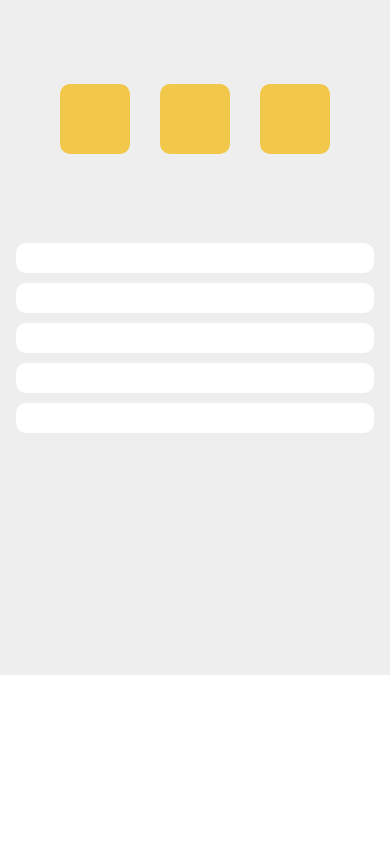
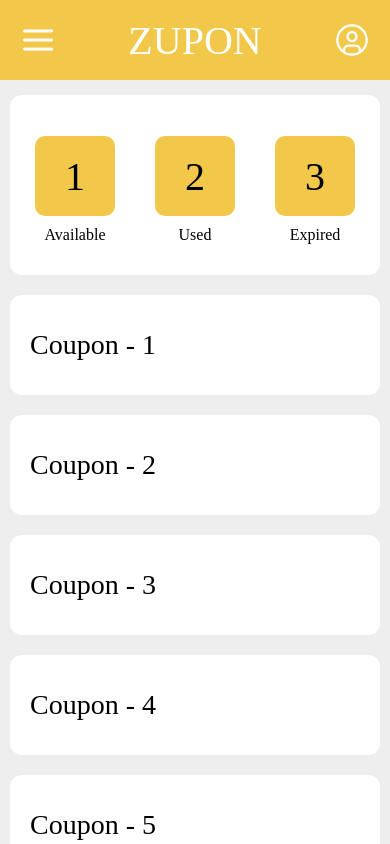
Before and after one commit to satyamskillz/Zupon, a React Native app in the folder frontend/: screen / in a window 390 px wide. Built offline with nearby package versions, Linux system fonts and the light colour scheme.

Commit message:
completed dashboard

```diff
--- a/frontend/App.js
+++ b/frontend/App.js
@@ -1,5 +1,6 @@
 import React from 'react';
 import HomeScreen from './src/screens/Home';
+import LandingScreen from './src/screens/Landing';
 
 function App(props) {
 
--- /dev/null
+++ b/frontend/react-native.config.js
@@ -0,0 +1,3 @@
+module.exports = {
+    assets: ['./assets/inter/'],
+}
--- a/frontend/src/components/Header/index.js
+++ b/frontend/src/components/Header/index.js
@@ -1,23 +1,45 @@
 import React from 'react';
-import { View, Text, StyleSheet } from 'react-native';
+import { View, Text, StyleSheet, Image, TouchableOpacity } from 'react-native';
 
 import colors from '../../constants/colors'
 
 function Header(props) {
     return (
         <View style={styles.container}>
-            <Text>Zupon</Text>
+            <TouchableOpacity style={styles.menu}>
+                <Image style={styles.menuImage} source={require("../../../assets/menu.png")} />
+            </TouchableOpacity>
+
+            <Text style={styles.heading}>ZUPON</Text>
+
+            <TouchableOpacity style={styles.user}>
+                <Image source={require('../../../assets/user.png')} />
+            </TouchableOpacity>
         </View>
     );
 }
 
 const styles = StyleSheet.create({
     container: {
+        backgroundColor: colors.primary,
         display: "flex",
         flexDirection: "row",
-        flexGrow: 1,
         justifyContent: "space-between",
-
+        alignItems: "center",
+        paddingHorizontal: 20,
+        height: 80,
+    },
+    element: {
+        backgroundColor: colors.white,
+        padding: 20,
+        width: "30%",
+        textAlign: "center",
+        fontFamily: "Inter-Regular"
+    },
+    heading: {
+        fontSize: 40,
+        fontFamily: "Inter-Black",
+        color: colors.white,
     },
     text: {
         margin: 15,
--- a/frontend/src/components/Hexagon/index.js
+++ b/frontend/src/components/Hexagon/index.js
@@ -4,11 +4,11 @@
 
 function Hexagon(props) {
     return (
-        <View style={styles.container}>
-            <Text style={styles.text}>{props.text ? props.text : ""}</Text>
-            {/* <View>
-                subText && <Text style={styles.subText}>{props.subText}</Text>
-            </View> */}
+        <View>
+            <View style={styles.container}>
+                <Text style={styles.text}>{props.text ? props.text : ""}</Text>
+            </View>
+            <Text style={styles.subText}>{props.subText}</Text>
         </View>
     );
 
@@ -16,23 +16,25 @@
 
 const styles = StyleSheet.create({
     container: {
-        borderColor: colors.primary,
         backgroundColor: colors.primary,
-        borderWidth: 5,
-        margin: 15,
-        height: 70,
-        width: 70,
+        marginHorizontal: 20,
+        marginVertical: 10,
+        height: 80,
+        width: 80,
         borderRadius: 10,
         display: "flex",
         alignItems: "center",
         justifyContent: "center",
     },
     subText: {
-        color: colors.black,
-        fontSize: 24,
+        fontSize: 16,
+        fontFamily: "Inter-Medium",
+        textAlign: "center",
+        color: colors.black
     },
     text: {
-        fontSize: 46,
+        fontSize: 40,
+        fontFamily: "Inter-Light"
     }
 })
 
--- a/frontend/src/components/buttons/Primary/index.js
+++ b/frontend/src/components/buttons/Primary/index.js
@@ -40,7 +40,8 @@
         borderRadius: 7,
         justifyContent: 'center',
         alignItems: 'center',
-        padding: 20,
+        paddingVertical: 15,
+        paddingHorizontal: 10,
         width: "80%",
         marginVertical: 10,
     },
@@ -52,7 +53,8 @@
         color: colors.black,
         fontSize: 20,
         textAlign: "center",
-        fontWeight: "bold",
+        // fontWeight: "bold",
+        fontFamily: "Inter-SemiBold"
     }
 })
 
--- a/frontend/src/screens/Home/index.js
+++ b/frontend/src/screens/Home/index.js
@@ -2,32 +2,33 @@
 import { View, FlatList, SafeAreaView, ScrollView, StatusBar, StyleSheet, Text, TouchableOpacity } from "react-native";
 import colors from '../../constants/colors'
 import Hexagon from '../../components/Hexagon'
+import Header from '../../components/Header'
 const DATA = [
     {
         id: "bd7acbea-c1b1-46c2-aed5-3ad53abb28ba",
-        title: "",
+        title: "Coupon - 1",
     },
     {
         id: "3ac68afc-c605-48d3-a4f8-fbd91aa97f63",
-        title: "",
+        title: "Coupon - 2",
     },
     {
         id: "58694a0f-3da1-471f-bd96-145571e29d72",
-        title: "",
+        title: "Coupon - 3",
     },
     {
         id: "58694a0f-3da1-471f-bd96-145571e29d73",
-        title: "",
+        title: "Coupon - 4",
     },
     {
         id: "58694a0f-3da1-471f-bd96-145571e29d74",
-        title: "",
+        title: "Coupon - 5",
     },
 ];
 
 const Item = ({ item, onPress, backgroundColor, textColor }) => (
     <TouchableOpacity onPress={onPress} style={[styles.item, backgroundColor]}>
-        <Text style={[styles.title, textColor]}>{item.title}</Text>
+        <Text style={[styles.couponTitle, textColor]}>{item.title}</Text>
     </TouchableOpacity>
 );
 
@@ -39,24 +40,24 @@
         const color = item.id === selectedId ? 'white' : 'black';
 
         return (
-            <ScrollView>
             <Item style={styles.item}
                 item={item}
                 onPress={() => setSelectedId(item.id)}
                 backgroundColor={{ backgroundColor }}
                 textColor={{ color }}
             />
-            </ScrollView>
         );
     };
 
     return (
         <SafeAreaView style={styles.container}>
+            <Header />
+            <ScrollView>
 
                 <View style={styles.topBar}>
-                <Hexagon text={""} subText={"Available"} />
-                <Hexagon text={""} subText={"Used"} />
-                <Hexagon text={""} subText={"Expired"} />
+                    <Hexagon text={"1"} subText={"Available"} />
+                    <Hexagon text={"2"} subText={"Used"} />
+                    <Hexagon text={"3"} subText={"Expired"} />
                 </View>
 
                 <FlatList
@@ -65,6 +66,7 @@
                     keyExtractor={(item) => item.id}
                     extraData={selectedId}
                 />
+            </ScrollView>
         </SafeAreaView>
     );
 };
@@ -72,24 +74,33 @@
 const styles = StyleSheet.create({
     container: {
         backgroundColor: colors.light,
-        flex: .8,
+        flex: 1,
         marginTop: StatusBar.currentHeight || 0,
     },
     item: {
-        padding: 15,
-        marginVertical: 5,
-        marginHorizontal: 16,
-        borderRadius: 10,
+        display: "flex",
+        justifyContent: "center",
+        paddingHorizontal: 20,
+        margin: 10,
+        height: 100,
+        borderRadius: 12,
     },
-    title: {
+    couponTitle: {
         fontSize: 28,
+        fontFamily: "Inter-Regular"
     },
     topBar: {
+        backgroundColor: colors.white,
         display: "flex",
         flexDirection: "row",
         justifyContent: "center",
         alignItems: "center",
-        flex: 1,
+        paddingVertical: 32,
+        paddingHorizontal: 20,
+        margin: 10,
+        marginTop: 15,
+        borderRadius: 12,
+        height: 180,
     }
 });
 
--- a/frontend/src/screens/landing/index.js
+++ b/frontend/src/screens/landing/index.js
@@ -40,11 +40,8 @@
         color: "#fff",
         textAlign: "center",
         marginVertical: 32,
-        fontWeight: "900",
         letterSpacing: 5,
-        body: {
-
-        }
+        fontFamily: "Inter-Black",
     },
     body: {
         position: "absolute",
@@ -73,7 +70,7 @@
         textAlign: "center",
         fontSize: 36,
         color: colors.black,
-        fontWeight: "600",
+        fontFamily: "Inter-SemiBold"
     },
     header: {
         height: "70%",
```
Also changed, not shown: frontend/assets/inter/SIL Open Font License.txt (deleted), frontend/assets/menu.png (added), frontend/assets/user.png (added), 3 other files (tests, documents, lock files or other folders). Lines whose indentation alone changed are shown as unchanged.
